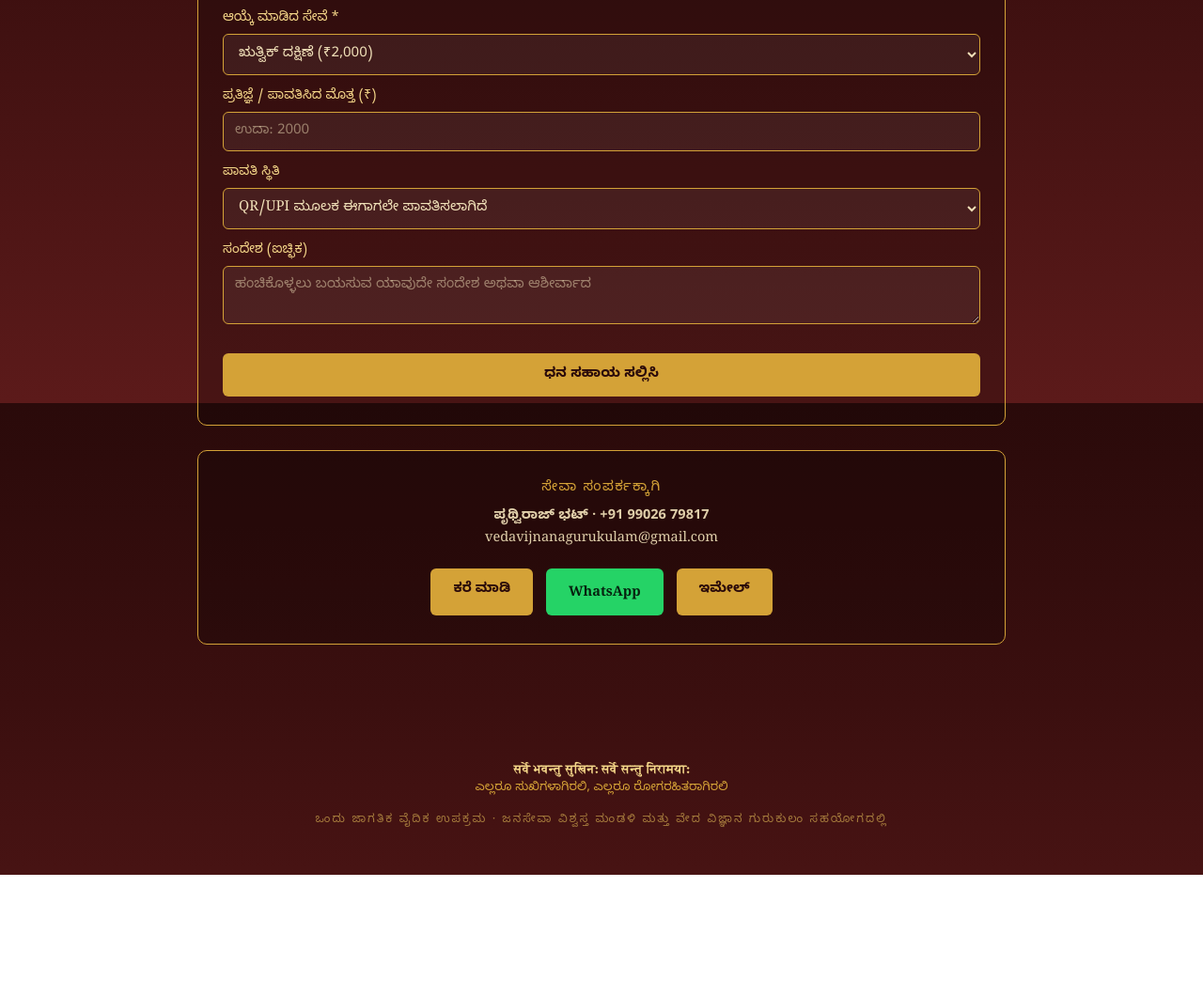
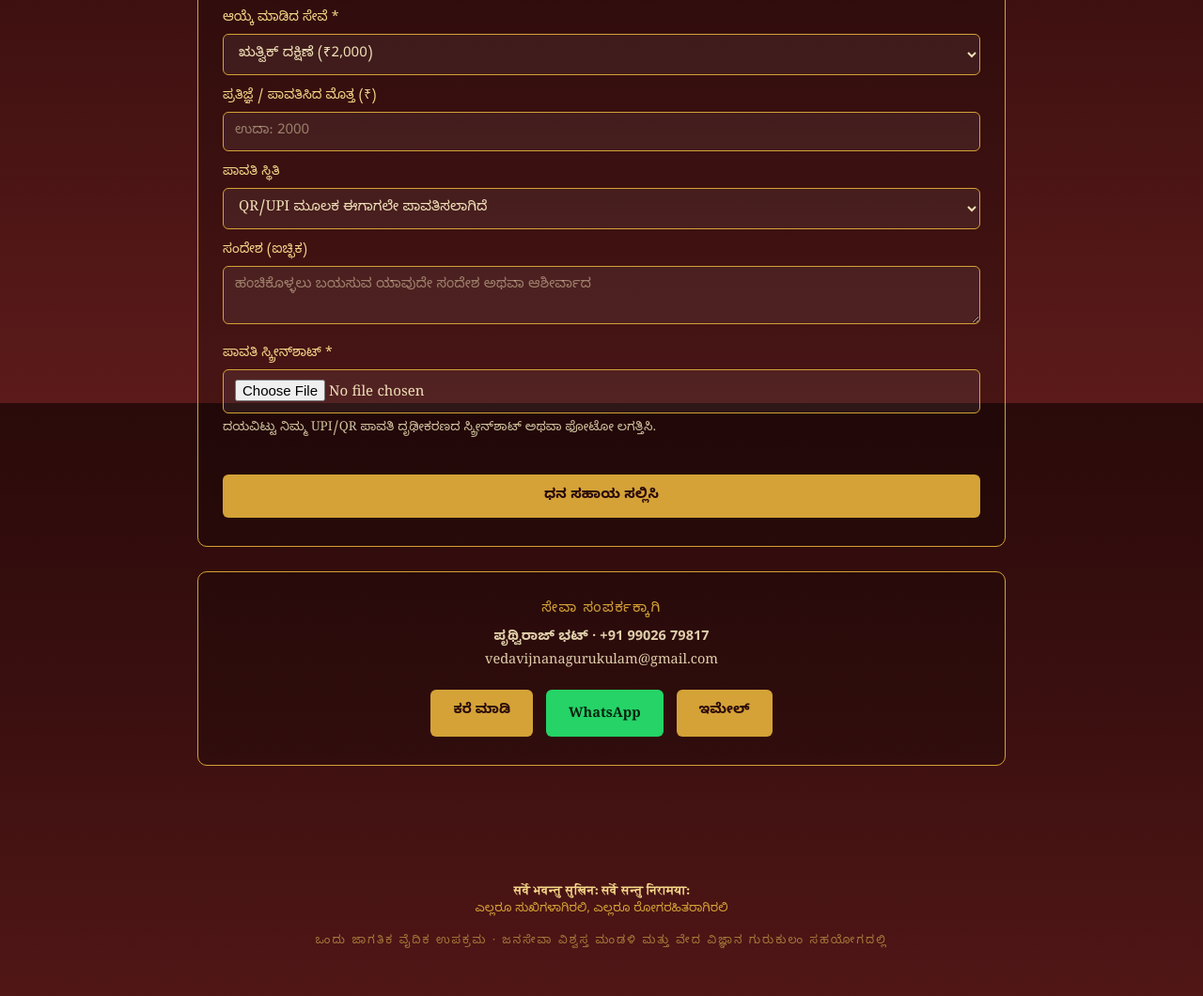
Before and after one commit to VishweshawaraM/Maha-Rudra-Japanushtanam, a plain HTML site: page kn/index.html in a window 1280 px wide. Shown: the part 2771-3831 px from the top of the page at 94% size. Before the commit the page ends 3702 px from the top, so only its background shows below. Drawn offline with Linux system fonts and the light colour scheme.

Commit message:
Require payment screenshot upload on Kannada form

```diff
--- a/kn/index.html
+++ b/kn/index.html
@@ -92,7 +92,7 @@
     <hr class="div">
     <div class="section-note" style="text-align:center;">ಪಾವತಿಸಿದ ನಂತರ, ದಯವಿಟ್ಟು ಈ ಕೆಳಗಿನ ನಮೂನೆಯನ್ನು ಭರ್ತಿ ಮಾಡಿ, ನಾವು ನಿಮ್ಮ ಸೇವೆಯನ್ನು ದೃಢೀಕರಿಸುತ್ತೇವೆ.</div>
 
-    <form action="https://formsubmit.co/vedavijnanagurukulam@gmail.com" method="POST">
+    <form action="https://formsubmit.co/vedavijnanagurukulam@gmail.com" method="POST" enctype="multipart/form-data">
       <input type="hidden" name="_subject" value="Maharudra Japanushtanam - Dhana Sahaya Support (Kannada)">
       <input type="hidden" name="_template" value="table">
       <input type="hidden" name="_next" value="thank-you.html">
@@ -131,6 +131,10 @@
       <label>ಸಂದೇಶ (ಐಚ್ಛಿಕ)</label>
       <textarea name="Message" placeholder="ಹಂಚಿಕೊಳ್ಳಲು ಬಯಸುವ ಯಾವುದೇ ಸಂದೇಶ ಅಥವಾ ಆಶೀರ್ವಾದ"></textarea>
 
+      <label>ಪಾವತಿ ಸ್ಕ್ರೀನ್‌ಶಾಟ್ *</label>
+      <input type="file" name="attachment" accept="image/*,.pdf" required>
+      <div class="section-note" style="text-align:left; margin-top:6px;">ದಯವಿಟ್ಟು ನಿಮ್ಮ UPI/QR ಪಾವತಿ ದೃಢೀಕರಣದ ಸ್ಕ್ರೀನ್‌ಶಾಟ್ ಅಥವಾ ಫೋಟೋ ಲಗತ್ತಿಸಿ.</div>
+
       <button type="submit">ಧನ ಸಹಾಯ ಸಲ್ಲಿಸಿ</button>
     </form>
   </div>
```
